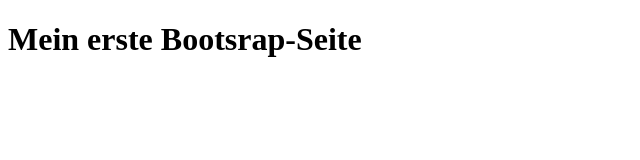
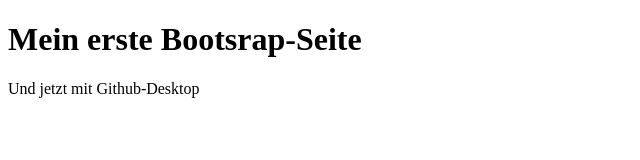
Before and after one commit to AlessiaAnastasio/webtech1, a plain HTML site: page index.html in a window 1280 px wide. Shown: the whole page, without its empty margins (0-640 px from the left). Drawn offline with Linux system fonts and the light colour scheme.

Commit message:
changed index
changed index.html

```diff
--- a/index.html
+++ b/index.html
@@ -6,5 +6,6 @@
   </head>
   <body>
     <h1> Mein erste Bootsrap-Seite</h1>
+    <p>Und jetzt mit Github-Desktop</p>
   </body>
 </html>
```
